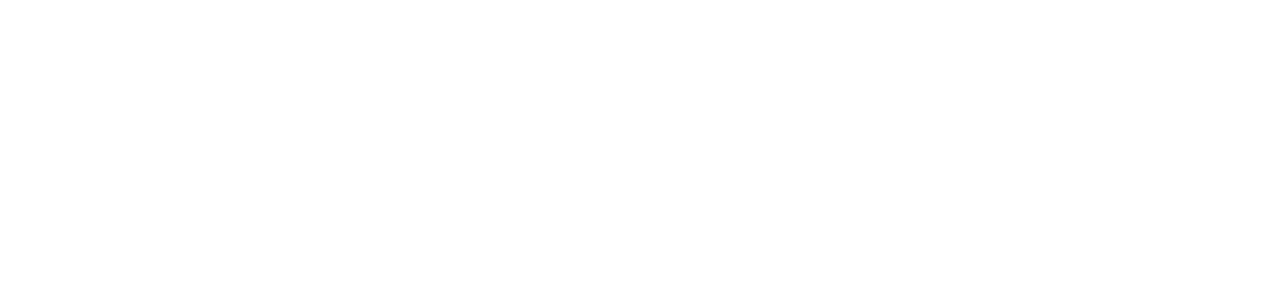
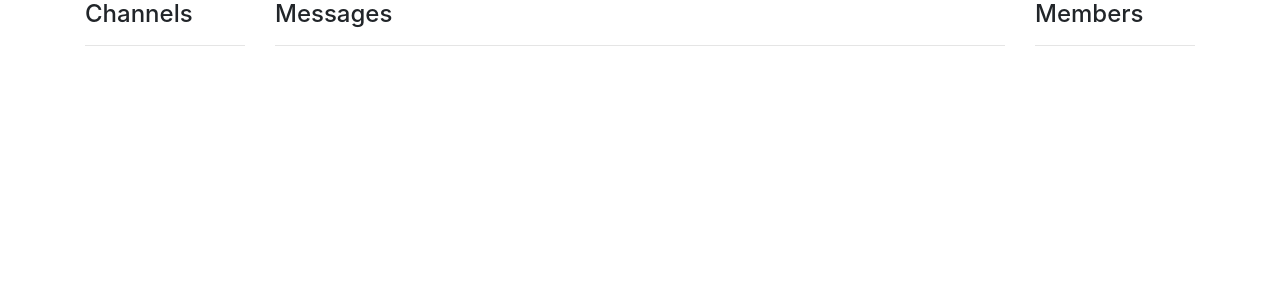
Before and after one commit to Zeng95/vue-chat-app, a Vue app: page /chat in a window 1280 px wide. Shown: the top 300 px of the page. Built offline with nearby package versions, Linux system fonts and the light colour scheme.

Commit message:
add firebase and moment.js

```diff
--- a/package.json
+++ b/package.json
@@ -10,7 +10,10 @@
   "dependencies": {
     "bootstrap-vue": "^2.1.0",
     "core-js": "^3.6.4",
+    "firebase": "^7.14.2",
+    "moment": "^2.25.3",
     "vue": "^2.6.11",
+    "vue-chat-scroll": "^1.4.0",
     "vue-router": "^3.1.6",
     "vuex": "^3.1.3"
   },
--- a/public/index.html
+++ b/public/index.html
@@ -1,15 +1,19 @@
 <!DOCTYPE html>
 <html lang="en">
   <head>
-    <meta charset="utf-8">
-    <meta http-equiv="X-UA-Compatible" content="IE=edge">
-    <meta name="viewport" content="width=device-width,initial-scale=1.0">
-    <link rel="icon" href="<%= BASE_URL %>favicon.ico">
-    <title><%= htmlWebpackPlugin.options.title %></title>
+    <meta charset="utf-8" />
+    <meta http-equiv="X-UA-Compatible" content="IE=edge" />
+    <meta name="viewport" content="width=device-width,initial-scale=1.0" />
+    <link rel="icon" href="<%= BASE_URL %>favicon.ico" />
+    <title>Vue Chat App</title>
   </head>
   <body>
     <noscript>
-      <strong>We're sorry but <%= htmlWebpackPlugin.options.title %> doesn't work properly without JavaScript enabled. Please enable it to continue.</strong>
+      <strong
+        >We're sorry but <%= htmlWebpackPlugin.options.title %> doesn't work
+        properly without JavaScript enabled. Please enable it to
+        continue.</strong
+      >
     </noscript>
     <div id="app"></div>
     <!-- built files will be auto injected -->
--- /dev/null
+++ b/src/components/MessageList.vue
@@ -0,0 +1,12 @@
+<template>
+  <div class="message-list">
+    <h4>Messages</h4>
+    <hr />
+  </div>
+</template>
+
+<script>
+export default {}
+</script>
+
+<style></style>
--- a/src/components/NavBar.vue
+++ /dev/null
@@ -1,23 +0,0 @@
-<template>
-  <b-jumbotron
-    class="text-center"
-    text-variant="primary"
-    bg-variant="transparent"
-    header="Real-Time Chat"
-    lead="Powered by Vue.js & Firebase"
-    lead-tag="h5"
-  >
-  </b-jumbotron>
-</template>
-
-<script>
-export default {
-  name: 'NavBar'
-}
-</script>
-
-<style lang="scss" scoped>
-.lead {
-  color: var(--secondary);
-}
-</style>
--- /dev/null
+++ b/src/components/RoomList.vue
@@ -0,0 +1,12 @@
+<template>
+  <div class="room-list">
+    <h4>Channels</h4>
+    <hr />
+  </div>
+</template>
+
+<script>
+export default {}
+</script>
+
+<style></style>
--- /dev/null
+++ b/src/components/UserList.vue
@@ -0,0 +1,12 @@
+<template>
+  <div class="user-list">
+    <h4>Members</h4>
+    <hr />
+  </div>
+</template>
+
+<script>
+export default {}
+</script>
+
+<style></style>
--- a/src/router/index.js
+++ b/src/router/index.js
@@ -8,6 +8,11 @@ const routes = [
     path: '/',
     name: 'Login',
     component: () => import('../views/Login.vue')
+  },
+  {
+    path: '/chat',
+    name: 'Chat',
+    component: () => import('../views/ChatDashboard.vue')
   }
 ]
 
--- a/src/views/ChatDashboard.vue
+++ b/src/views/ChatDashboard.vue
@@ -1,9 +1,35 @@
 <template>
-  <div></div>
+  <div>
+    <b-container>
+      <b-row>
+        <b-col cols="2">
+          <RoomList />
+        </b-col>
+
+        <b-col cols="8">
+          <MessageList />
+        </b-col>
+
+        <b-col cols="2">
+          <UserList />
+        </b-col>
+      </b-row>
+    </b-container>
+  </div>
 </template>
 
 <script>
-export default {}
+import RoomList from '@/components/RoomList'
+import UserList from '@/components/UserList'
+import MessageList from '@/components/MessageList'
+
+export default {
+  components: {
+    RoomList,
+    UserList,
+    MessageList
+  }
+}
 </script>
 
-<style></style>
+<style lang="scss" scoped></style>
--- a/src/views/Login.vue
+++ b/src/views/Login.vue
@@ -1,6 +1,13 @@
 <template>
   <div class="login">
-    <NavBar />
+    <b-jumbotron
+      class="text-center"
+      text-variant="primary"
+      bg-variant="transparent"
+      header="Real-Time Chat"
+      lead="Powered by Vue.js & Firebase"
+      lead-tag="h5"
+    />
 
     <b-container>
       <b-row>
@@ -27,10 +34,7 @@
 </template>
 
 <script>
-import NavBar from '@/components/NavBar'
-
 export default {
-  components: { NavBar },
   data() {
     return {
       form: {
@@ -43,3 +47,9 @@ export default {
   }
 }
 </script>
+
+<style lang="scss" scoped>
+.lead {
+  color: var(--secondary);
+}
+</style>
```
Also changed, not shown: src/components/ChatNavBar.vue (added, +9 -0 lines), src/firebase.config.js (added, +22 -0 lines), 1 other file (tests, documents, lock files or other folders).
